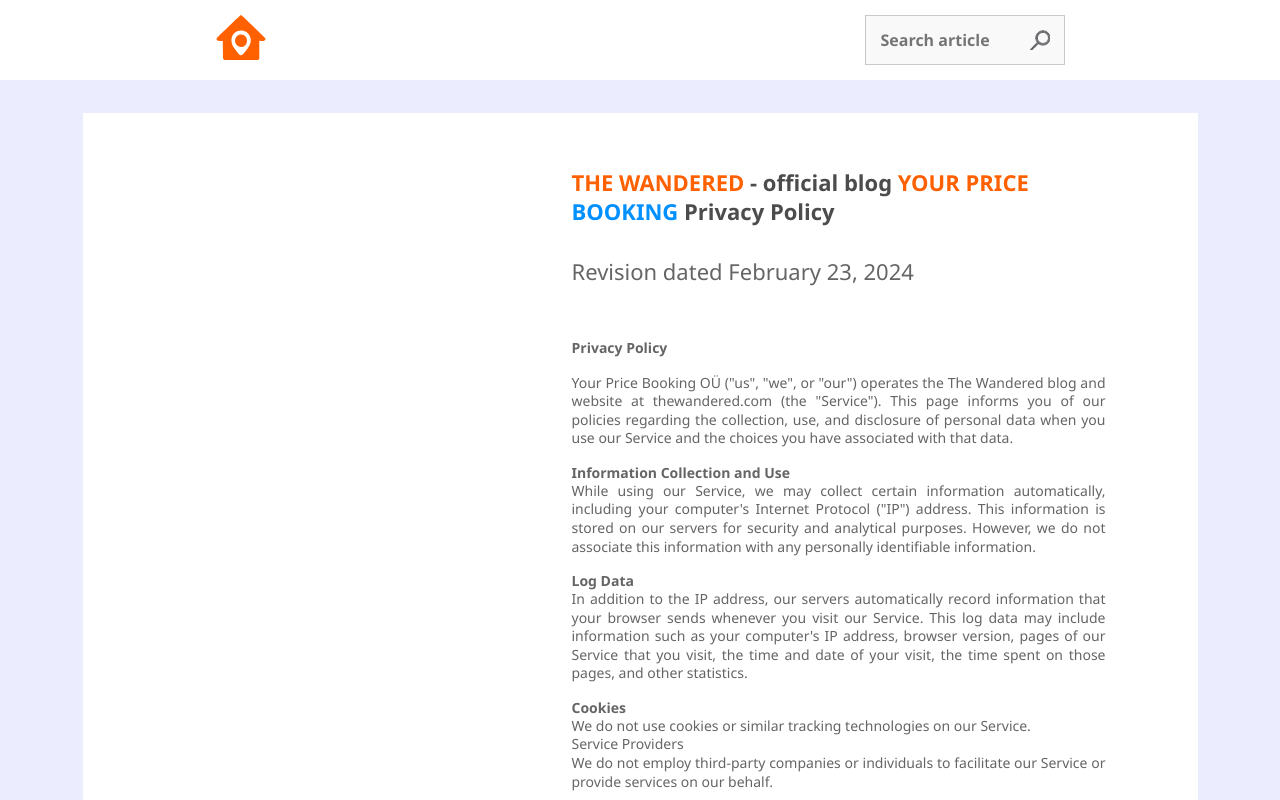
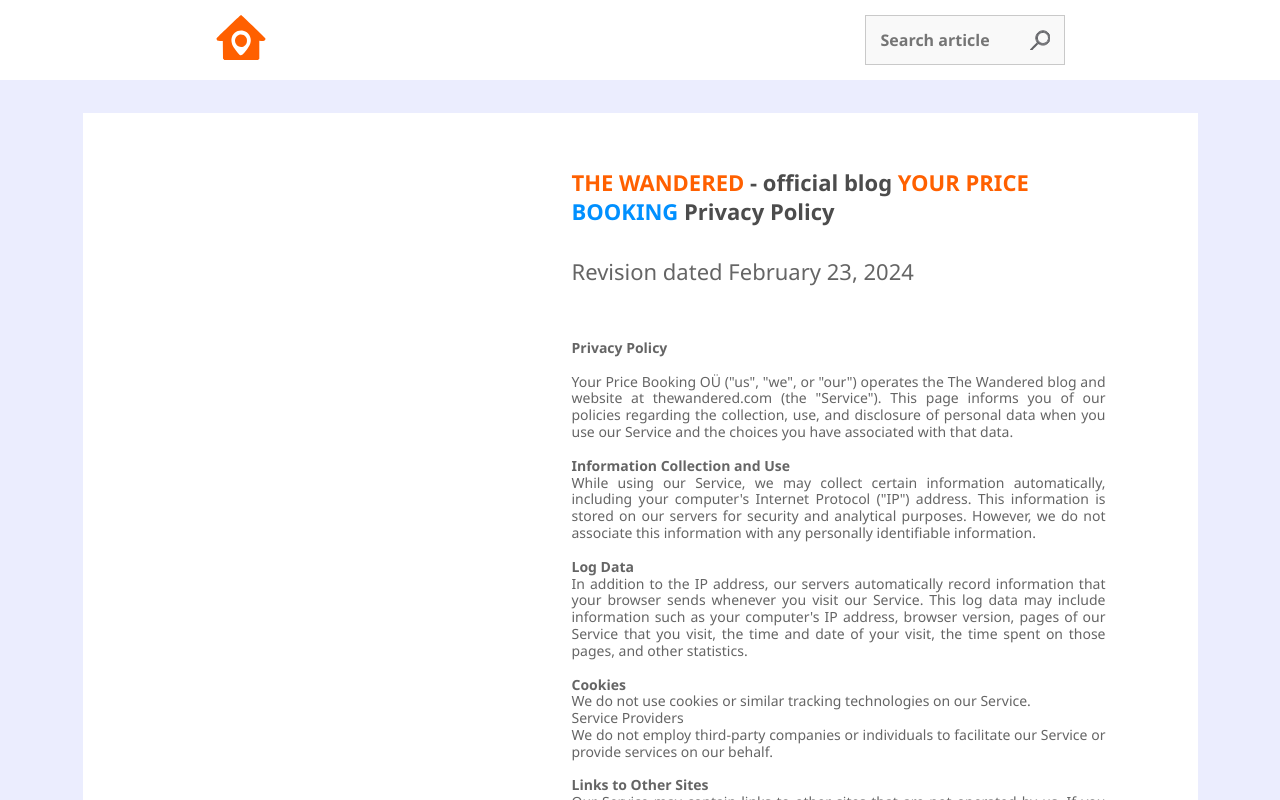
Before and after one commit to YourPriceBooking/The_wandered, a Next.js app in the folder blog_next/: page /private-policy in a window 1280 px wide. Shown: the top 800 px of the page. Built offline with nearby package versions, Linux system fonts and the light colour scheme.

Commit message:
change adaptive for private policy. fix link in history

```diff
--- a/blog_next/src/app/private-policy/page.tsx
+++ b/blog_next/src/app/private-policy/page.tsx
@@ -13,7 +13,7 @@
 		<main className={s.main}>
 			<section className={s.section}>
 				<div className={s.container}>
-					<h1>
+					<h1 className={s.title}>
 						{privatePolicyData.title.map((item, index) => (
 							<span
 								key={index}
@@ -26,7 +26,7 @@
 							</span>
 						))}
 					</h1>
-					<p>
+					<p className={s.revisionDateText}>
 						{`${privatePolicyData.revisionDated.text} ${format(
 							privatePolicyData.revisionDated.date,
 							'MMMM dd, yyyy',
@@ -34,14 +34,17 @@
 					</p>
 					<ul>
 						{privatePolicyData.articles.map(({ subTitle, paragraphText }, index) => (
-							<li key={subTitle}>
-								<h2>{subTitle}</h2>
+							<li key={subTitle} className={s.item}>
+								<h2 className={s.subtitle}>{subTitle}</h2>
 								{Array.isArray(paragraphText) ? (
-									paragraphText.map((item) => <p key={item}>{item}</p>)
+									paragraphText.map((item) => (
+										<p className={s.text} key={item}>
+											{item}
+										</p>
+									))
 								) : (
-									<p>{paragraphText}</p>
+									<p className={s.text}>{paragraphText}</p>
 								)}
-								<p></p>
 							</li>
 						))}
 					</ul>
--- a/blog_next/src/app/private-policy/privatePolicyPage.module.scss
+++ b/blog_next/src/app/private-policy/privatePolicyPage.module.scss
@@ -28,6 +28,14 @@
 	background-color: var(--color-background-2);
 	line-height: 1.33;
 	color: var(--color-secondary-4);
+	@media (min-width: 320px) {
+		max-width: none;
+		width: calc(100% - 11px);
+	}
+	@media (min-width: 480px) {
+		max-width: none;
+		width: 469px;
+	}
 	@media (min-width: 768px) {
 		max-width: none;
 		width: 720px;
@@ -37,10 +45,18 @@
 		padding-left: 489px;
 		width: 1115px;
 	}
-	h1 {
+}
+
+.title {
 	font-size: 14px;
 	font-weight: 700;
 	margin-bottom: 40px;
+	@media (min-width: 321px) {
+		font-size: 16px;
+	}
+	@media (min-width: 400px) {
+		font-size: 18px;
+	}
 	@media (min-width: 768px) {
 		font-size: 22px;
 		margin-bottom: 30px;
@@ -48,41 +64,61 @@
 	}
 }
 
-	p {
+.revisionDateText {
 	font-size: 12px;
 	line-height: 1.33;
 	margin-bottom: 27px;
+	@media (min-width: 321px) {
+		font-size: 14px;
+	}
+	@media (min-width: 401px) {
+		font-size: 18px;
+	}
 	@media (min-width: 768px) {
 		font-size: 22px;
 		margin-bottom: 54px;
 	}
 }
 
-	h2 {
+.subtitle {
 	font-size: 9px;
+	line-height: 1.9;
+	@media (min-width: 321px) {
+		font-size: 10px;
+		line-height: 1.7;
+	}
+	@media (min-width: 401px) {
+		font-size: 12px;
+		line-height: 1.4;
+	}
 	@media (min-width: 768px) {
 		font-size: 14px;
+		line-height: 1.2;
 	}
 }
-	ul {
-		line-height: 1.9;
-		@media (min-width: 768px) {
-			line-height: 1.2;
-		}
-		li {
-			font-size: 9px;
+
+.item {
 	margin-bottom: 17px;
-
-			& > p {
-				margin-bottom: 0;
-				text-align: justify;
-				@media (min-width: 768px) {
-					font-size: 14px;
-				}
-			}
 	&:first-child h2 {
 		margin-bottom: 17px;
 	}
 }
+
+.text {
+	font-size: 9px;
+	margin-bottom: 0;
+	line-height: 1.9;
+	text-align: justify;
+	@media (min-width: 321px) {
+		font-size: 10px;
+		line-height: 1.7;
+	}
+	@media (min-width: 400px) {
+		font-size: 12px;
+		line-height: 1.4;
+	}
+	@media (min-width: 768px) {
+		font-size: 14px;
+		line-height: 1.2;
 	}
 }
--- a/blog_next/src/defaultData/historyData.ts
+++ b/blog_next/src/defaultData/historyData.ts
@@ -9,7 +9,7 @@
 	{
 		id: '02',
 		date: 'March 6, 2024',
-		link: 'https://www.yourpricebooking.com/en/for-hoteliers',
+		link: 'https://www.yourpricebooking.com/en/for-hotelier',
 		title: 'Your Price Booking - Unlocking Individualized Booking Solutions for Hoteliers',
 		text: 'Welcome to Your Price Booking, the online platform that empowers hoteliers with the freedom to set their own prices and offer individualized booking options to travelers. With a minimal 5% commission, you get paid before check-in, giving you more control over your business.',
 	},
```
Also changed, not shown: blog_next/src/Components/HistoryArticle/HistoryArticle.tsx (+49 -7 lines). Lines whose indentation alone changed are shown as unchanged.
